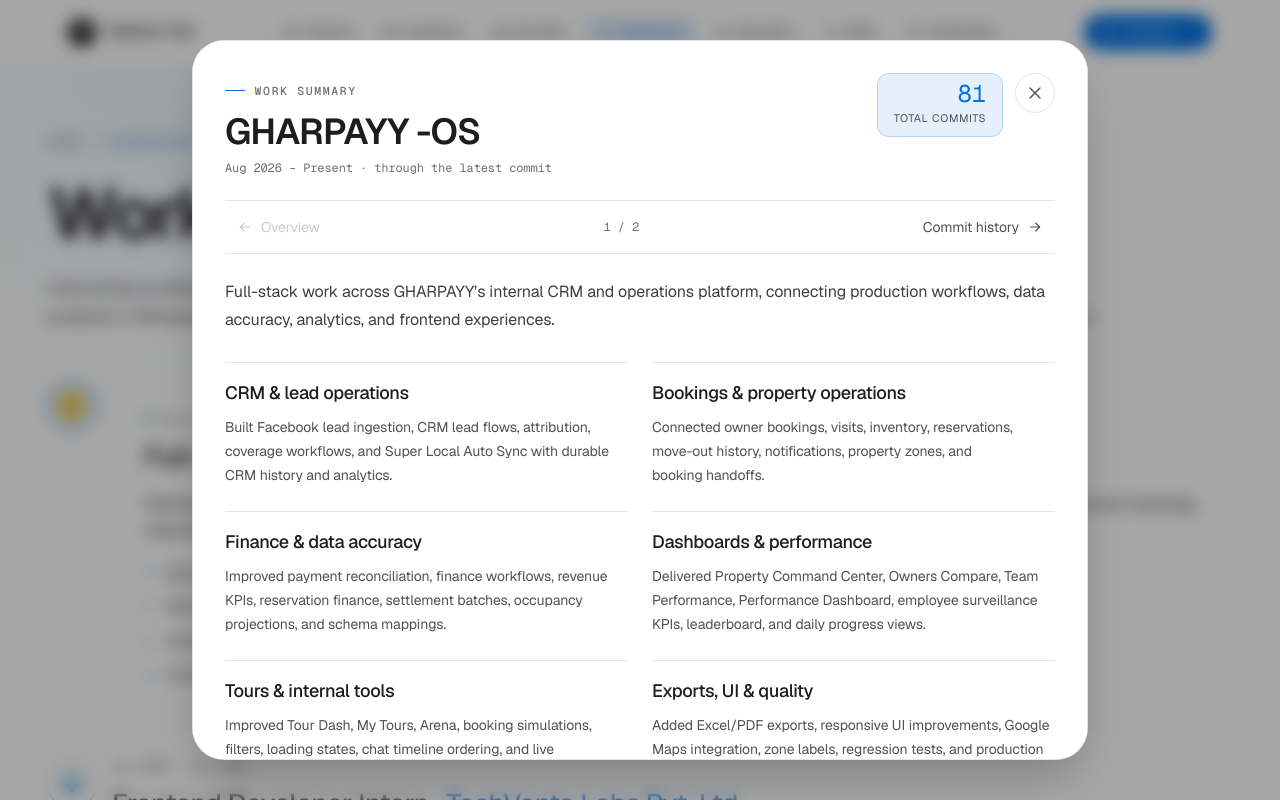
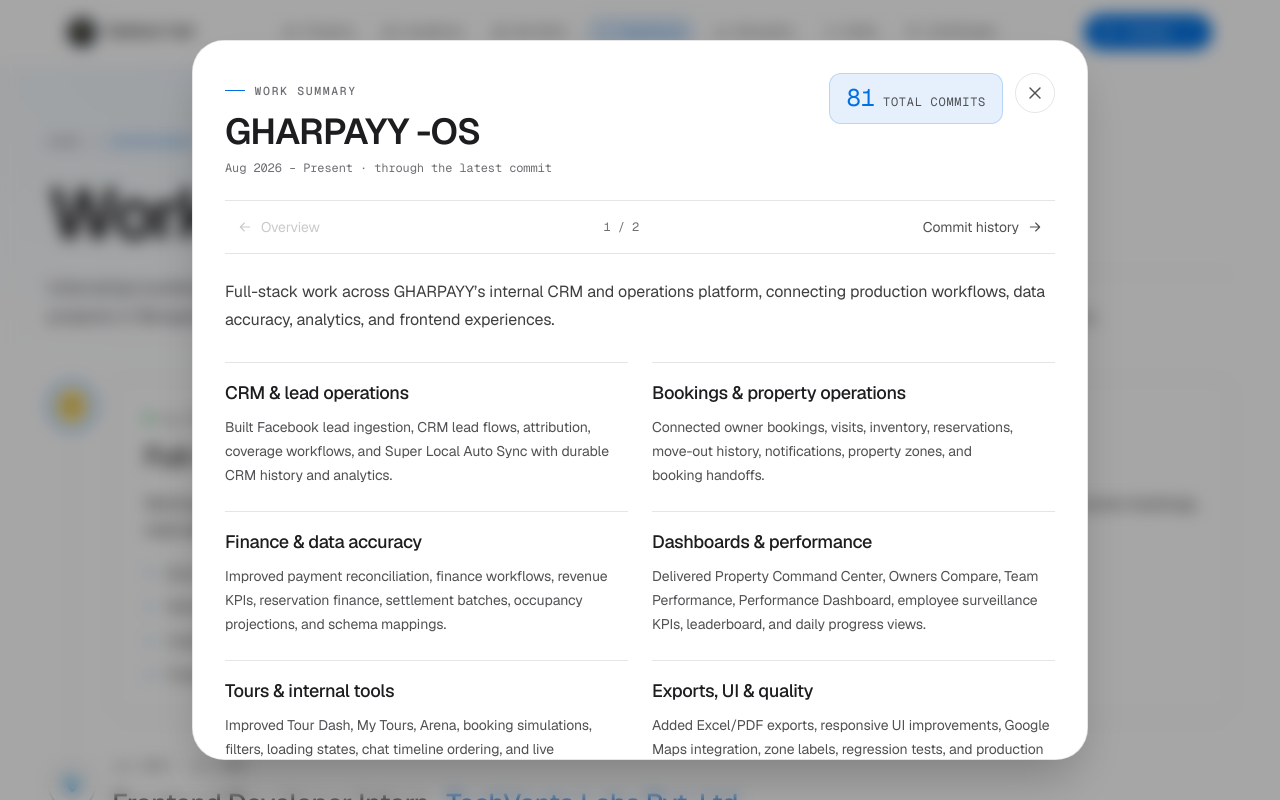
Before and after one commit to YojitSiddhant/siddhantyojitportfolio, a Next.js app: page /experience in a window 1280 px wide. Both pictures are taken after a click on the button 650 px from the left and 455 px from the top of the page. Shown: the top 800 px of the page. Built offline with nearby package versions, Linux system fonts and the light colour scheme.

Commit message:
COMMIT numbers badge in one line

```diff
--- a/components/experience/experience-timeline.tsx
+++ b/components/experience/experience-timeline.tsx
@@ -148,7 +148,7 @@ export function ExperienceTimeline() {
 
       {isGharpayySummaryOpen ? createPortal(<div className="fixed inset-0 z-[100] flex min-h-dvh items-center justify-center bg-black/35 p-4 backdrop-blur-sm sm:p-6" role="presentation" onMouseDown={(event) => { if (event.target === event.currentTarget) setIsGharpayySummaryOpen(false); }}>
         <section role="dialog" aria-modal="true" aria-labelledby="gharpayy-summary-title" className="summary-scrollbar card max-h-[min(720px,calc(100dvh-2rem))] w-full max-w-4xl rounded-[2rem] overflow-y-auto p-6 shadow-2xl sm:p-8">
-          <div className="flex items-start justify-between gap-6"><div><p className="eyebrow eyebrow-accent">Work summary</p><h2 id="gharpayy-summary-title" className="mt-3 text-3xl tracking-tight sm:text-4xl">{activeSummaryIndex === 0 ? "GHARPAYY -OS" : "GHARPAYY Local Auto Sync 100X"}</h2><p className="mt-2 font-mono text-xs text-subtle">{activeSummaryIndex === 0 ? "Aug 2026 – Present · through the latest commit" : "Oct 2026 · through the latest commit"}</p></div><div className="flex shrink-0 items-start gap-3"><div className="rounded-xl border border-accent/20 bg-accent-soft px-4 py-2 text-right"><p className="font-mono text-2xl leading-none text-accent">{activeSummaryIndex === 0 ? "81" : "71"}</p><p className="mt-1 text-[0.68rem] uppercase tracking-wider text-muted">total commits</p></div><button type="button" aria-label="Close work summary" onClick={() => setIsGharpayySummaryOpen(false)} className="inline-flex h-10 w-10 items-center justify-center rounded-full border border-border text-muted transition-colors hover:bg-surface-hover hover:text-foreground"><CloseIcon className="h-5 w-5" /></button></div></div>
+          <div className="flex items-start justify-between gap-6"><div><p className="eyebrow eyebrow-accent">Work summary</p><h2 id="gharpayy-summary-title" className="mt-3 text-3xl tracking-tight sm:text-4xl">{activeSummaryIndex === 0 ? "GHARPAYY -OS" : "GHARPAYY Local Auto Sync 100X"}</h2><p className="mt-2 font-mono text-xs text-subtle">{activeSummaryIndex === 0 ? "Aug 2026 – Present · through the latest commit" : "Oct 2026 · through the latest commit"}</p></div><div className="flex shrink-0 items-start gap-3"><div className="whitespace-nowrap rounded-xl border border-accent/20 bg-accent-soft px-4 py-3"><p className="font-mono text-sm text-accent"><span className="text-2xl leading-none">{activeSummaryIndex === 0 ? "81" : "71"}</span><span className="ml-2 text-xs uppercase tracking-wider text-muted">total commits</span></p></div><button type="button" aria-label="Close work summary" onClick={() => setIsGharpayySummaryOpen(false)} className="inline-flex h-10 w-10 items-center justify-center rounded-full border border-border text-muted transition-colors hover:bg-surface-hover hover:text-foreground"><CloseIcon className="h-5 w-5" /></button></div></div>
           <div className="mt-6 flex items-center justify-between border-y border-border py-2"><button type="button" disabled={activeSummaryIndex === 0} onClick={() => setActiveSummaryIndex(0)} className="inline-flex items-center gap-2 rounded-full px-3 py-2 text-sm text-muted transition-colors hover:bg-surface-hover hover:text-foreground disabled:pointer-events-none disabled:opacity-30"><ArrowRightIcon className="h-4 w-4 rotate-180" /> Overview</button><span className="font-mono text-xs text-subtle">{activeSummaryIndex + 1} / 2</span><button type="button" disabled={activeSummaryIndex === 1} onClick={() => setActiveSummaryIndex(1)} className="inline-flex items-center gap-2 rounded-full px-3 py-2 text-sm text-muted transition-colors hover:bg-surface-hover hover:text-foreground disabled:pointer-events-none disabled:opacity-30">Commit history <ArrowRightIcon className="h-4 w-4" /></button></div>
           {activeSummaryIndex === 0 ? <>
           <p className="mt-6 text-base leading-7 text-foreground/85">Full-stack work across GHARPAYY’s internal CRM and operations platform, connecting production workflows, data accuracy, analytics, and frontend experiences.</p>
```
